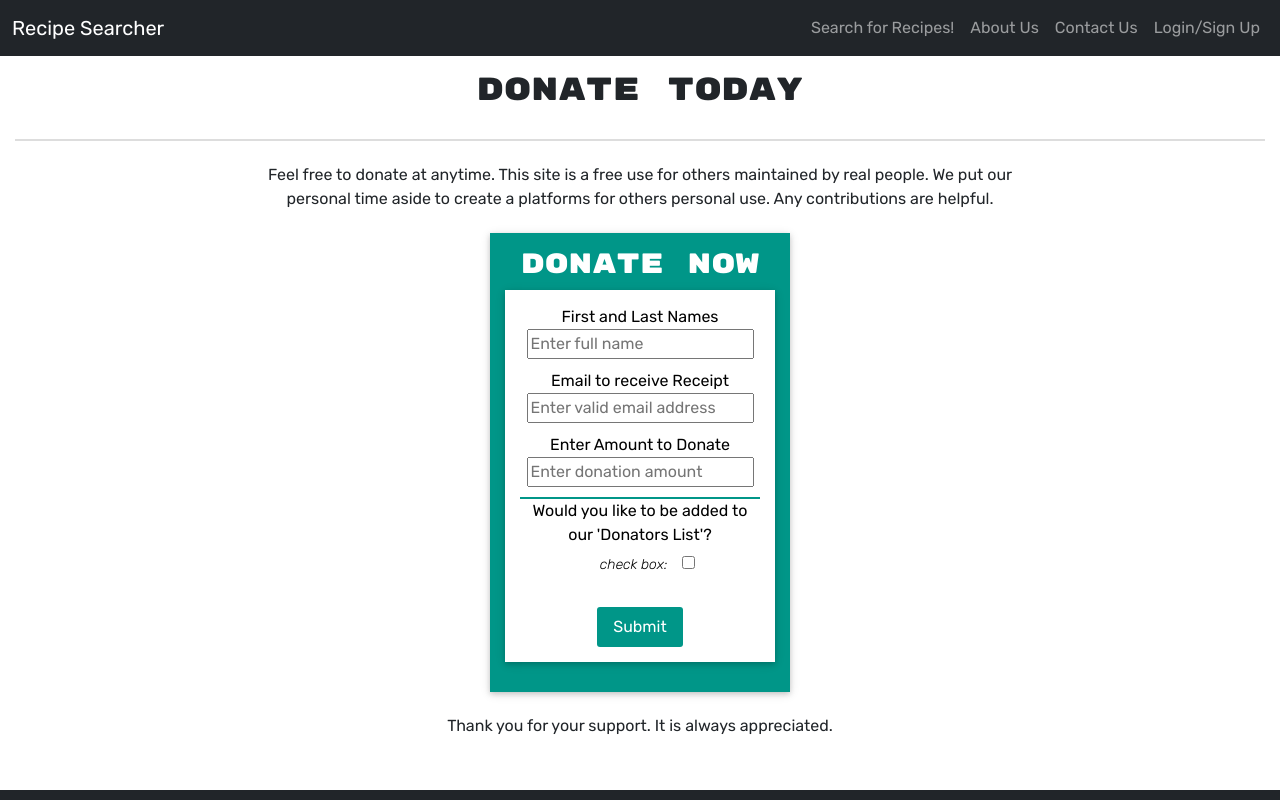
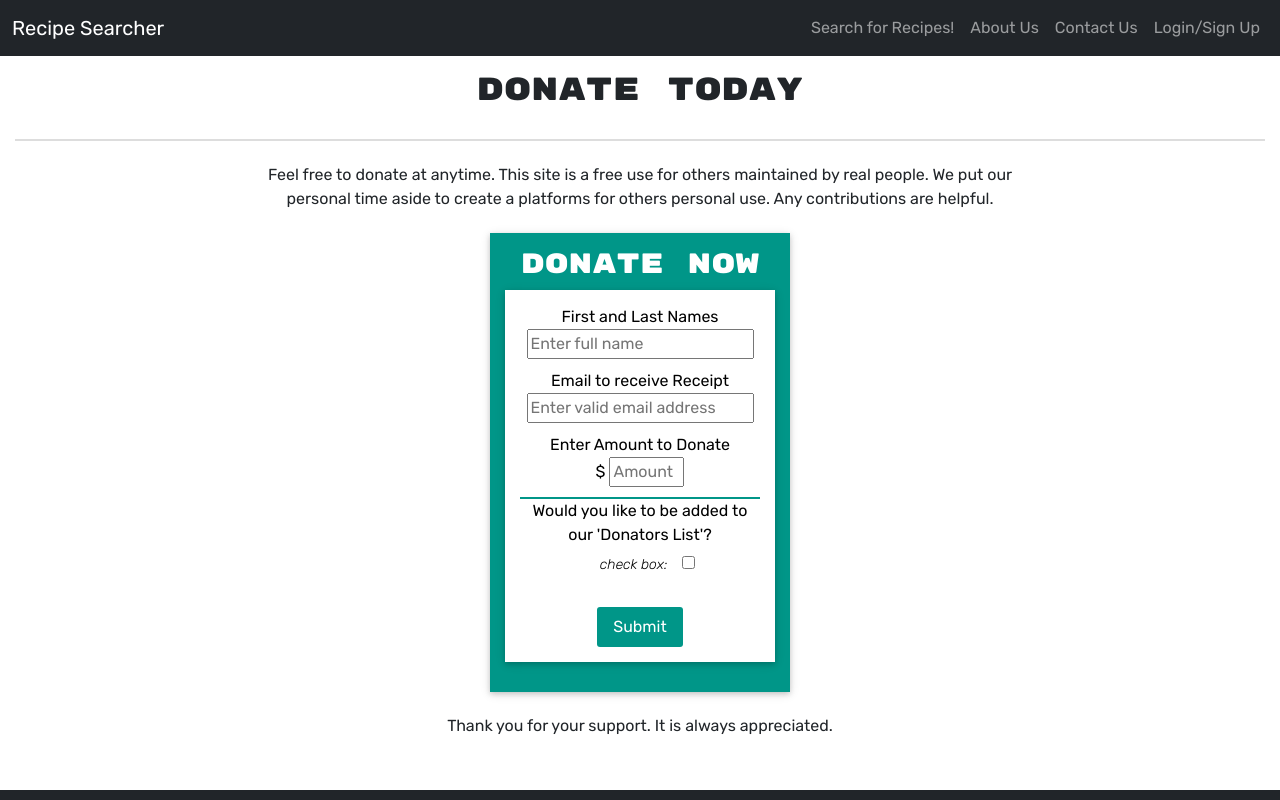
Before and after one commit to zMag33z/Recipe_Searcher, a React (Create React App) app in the folder client/: page /donate in a window 1280 px wide. Shown: the top 800 px of the page. Built offline with nearby package versions, Linux system fonts and the light colour scheme.

Commit message:
removed all stripe code to start over

```diff
--- a/client/src/components/forms/DonateForm.js
+++ b/client/src/components/forms/DonateForm.js
@@ -1,10 +1,10 @@
-//  code example given by GeeksforGeeks https://www.geeksforgeeks.org/how-to-integrate-stripe-payment-gateway-in-node-js/
-//  here i will create a form to show and hide modal style for the donation made by the user
-
+// Donation form
+// add back use effect from react when i get stripe code in  useEffect
 import React, { useState } from 'react';
 import { useMutation } from '@apollo/client';
 
-//RENAME THIS IMPORT TO MATCH FOR QUERY TO ADD DONATION
+
+// NEED TO GET STRIPE CHECKOUT BEFORE FUNCTIONING TO ADD DONATION TO LIST.
 import { ADD_DONATION } from '../../utils/mutations';
 
 
@@ -16,6 +16,8 @@ export default function DonateForm() {
     });
 
     const [addDonation] = useMutation(ADD_DONATION);
+
+
 
     const handleFormSubmit = async (event) => {
         console.log(formState);
@@ -33,19 +35,15 @@ export default function DonateForm() {
     };
 
     const handleChange = (event) => {
-        // CHANGE IF'S TO SWITCH FOR THREE CASES
+
         const { name, value } = event.target;
-console.log(name)
-        switch(name){
-            case 'fullname':{
-                return setFormState({ ...formState, [name]: value });
-            }
-            case 'email':{
-                return setFormState({ ...formState, [name]: value });
-            }
-            case 'amount':{
-                return setFormState({ ...formState, [name]: value });
-            }
+
+        if (name === 'fullname') {
+            setFormState({ ...formState, [name]: value });
+        }else if(name === 'email'){
+            setFormState({ ...formState, [name]: value });
+        }else if(name === 'amount'){
+            setFormState({ ...formState, [name]: value });
         }
 
     };
@@ -83,15 +81,17 @@ console.log(name)
             </div>
             <div className='donator'>
                 <label>Enter Amount to Donate</label>
-                <input
+                <span>$ </span><input
                     type="text"
                     name="amount"
                     id="currency-field"
-                    pattern="^\$\d{1,3}(,\d{3})*(\.\d+)?$"
                     data-type="currency"
-                    placeholder="Enter donation amount"
+                    placeholder="Amount"
+                    autoComplete="off"
                     value={formState.amount}
                     onChange={handleChange}
+                    minLength={1}
+                    maxLength={3}
                     required
                 />
             </div>
@@ -101,11 +101,12 @@ console.log(name)
                 <input
                     type="checkbox"
                     id="donate-list"
-                    name="vehicle1"
+                    name="addToList"
                     value={true} />
                 </div>
             <input type="submit" value="Submit" />
         </form>
+
     </section>
   );
 }
--- a/client/src/components/forms/SearchGPT.js
+++ b/client/src/components/forms/SearchGPT.js
@@ -161,7 +161,7 @@ const SearchGPT = () => {
           })}
         </Row>
       </Container>
-
+      {/* reconfigure to boolean show or not instead of click block none */}
       <View />
     </>
   );
--- a/client/src/styles/Donate.css
+++ b/client/src/styles/Donate.css
@@ -46,6 +46,9 @@
     font-style: italic;
 }
 
+#currency-field {
+ width: 75px;
+}
 .donator:nth-child(4){
     border-top: 2px solid #009688;
 }
--- a/client/src/utils/API.js
+++ b/client/src/utils/API.js
@@ -16,5 +16,3 @@
   export const recipeGPTsearch = async (query) => {
     return fetch(`https://recipe-by-api-ninjas.p.rapidapi.com/v1/recipe?query=${query}`, options);
   };
-
-  // create stripe fetch request
--- a/client/src/utils/queries.js
+++ b/client/src/utils/queries.js
@@ -1,6 +1,5 @@
 // should implement actions file for mutations and queries
 import { gql } from '@apollo/client';
-
 
 
 // FINISH add donation query to go to checkout with info
```
Also changed, not shown: 2 other files (tests, documents, lock files or other folders).
